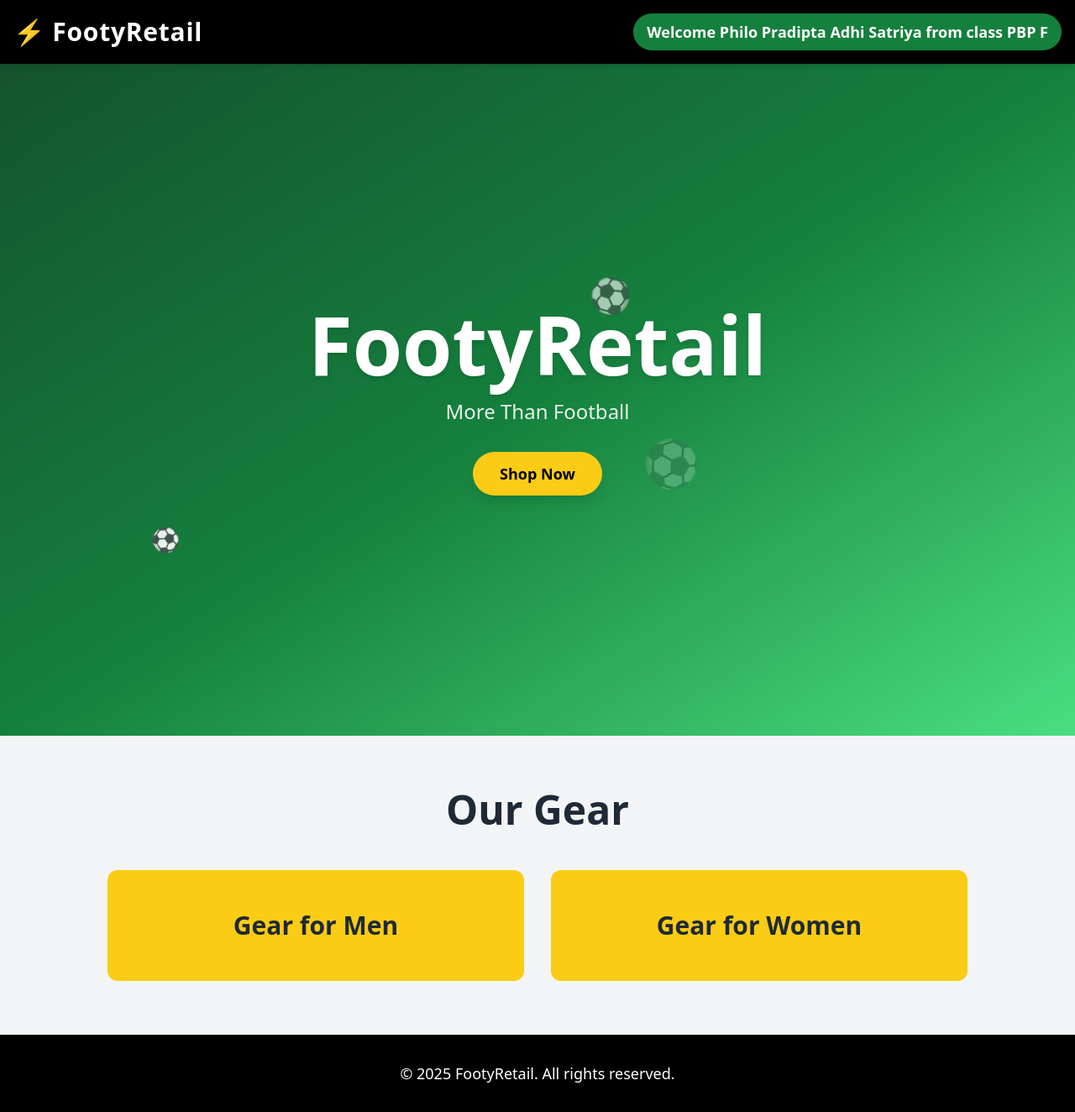
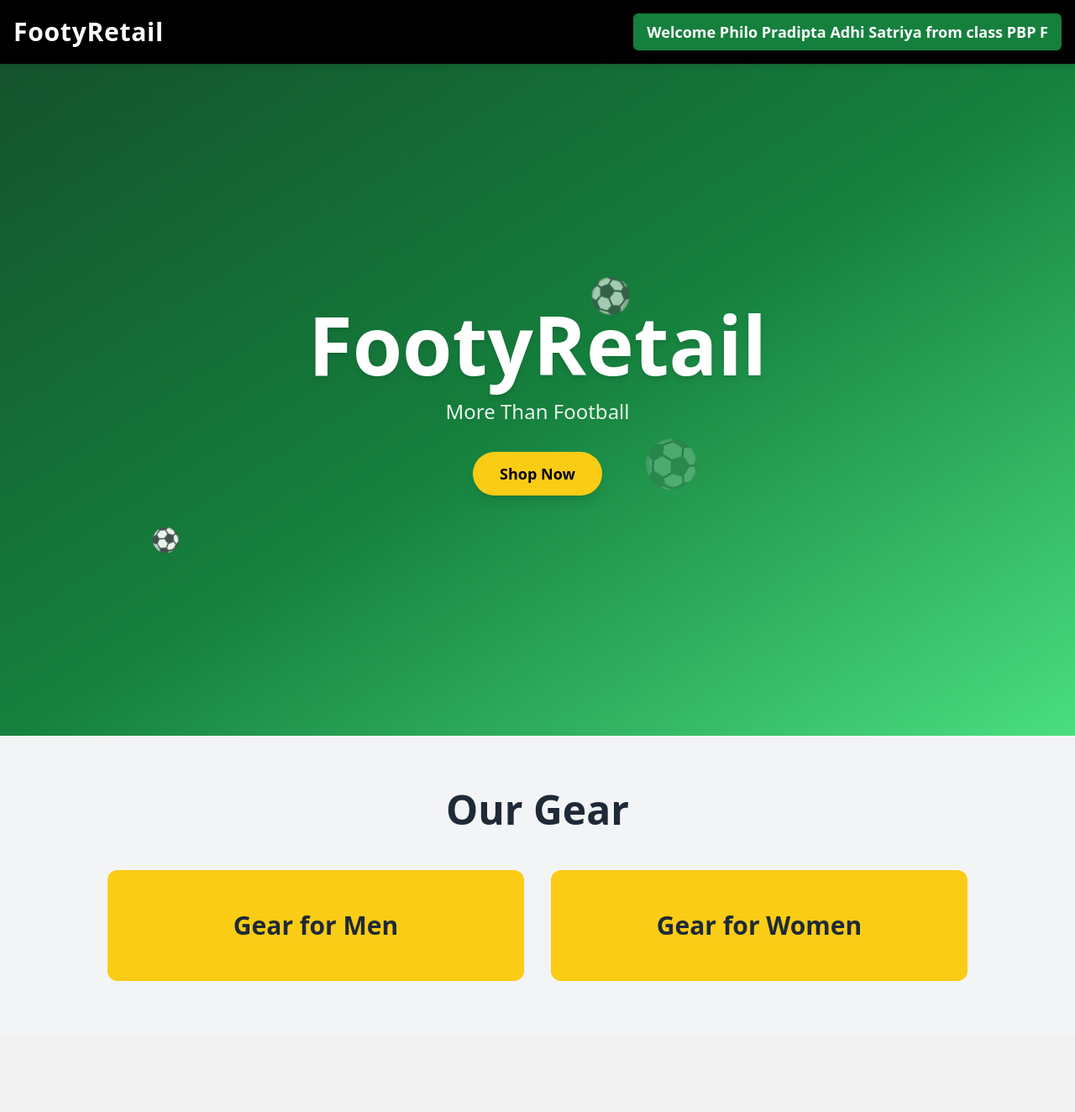
Before and after one commit to PhiloPAS/eshop-pbp, a Django app: page / in a window 1280 px wide. Shown: the whole page at 84% size. After the commit the page ends 1168 px from the top, so only its background shows below. Run offline with Django 5.2, Linux system fonts and the light colour scheme; some libraries are stand-ins or nearby versions.

Commit message:
Tugas Individu 1 done

```diff
--- a/main/templates/main.html
+++ b/main/templates/main.html
@@ -4,8 +4,9 @@
   <meta charset="UTF-8">
   <meta name="viewport" content="width=device-width, initial-scale=1.0">
   <script src="https://cdn.tailwindcss.com"></script>
-  <title>FootyRetail</title>
+  <title>{{ app_name }}</title>
   <style>
+    /* Animations */
     @keyframes shoot1 {
       0% { transform: translate(0,0) scale(0.5) rotate(0deg); opacity: 1; }
       100% { transform: translate(400px,-300px) scale(1.2) rotate(360deg); opacity: 0; }
@@ -23,19 +24,13 @@
       100% { transform: translate(-350px,200px) scale(1.2) rotate(-180deg); opacity: 0; }
     }
 
-    .ball {
-      position: absolute;
-      font-size: 3rem;
-      opacity: 0.9;
-    }
+    .ball { position: absolute; font-size: 3rem; opacity: 0.9; }
     .ball1 { top: 70%; left: 10%; animation: shoot1 6s linear infinite; }
     .ball2 { top: 80%; right: 10%; animation: shoot2 7s linear infinite 1s; }
     .ball3 { bottom: 10%; left: 50%; animation: shoot3 8s linear infinite 2s; }
     .ball4 { top: 20%; right: 30%; animation: shoot4 9s linear infinite 3s; }
 
-    .hover-transform {
-      transition: all 0.3s ease;
-    }
+    .hover-transform { transition: all 0.3s ease; }
     .hover-transform:hover {
       transform: scale(1.05);
       box-shadow: 0 10px 25px rgba(0, 0, 0, 0.2);
@@ -46,9 +41,9 @@
   <!-- Header -->
   <header class="bg-black sticky top-0 z-50 shadow-md">
     <nav class="text-white container mx-auto py-4 flex justify-between items-center px-4">
-      <a href="#" class="text-3xl font-extrabold tracking-wide">⚡ FootyRetail</a>
-      <div class="bg-green-700 px-4 py-2 rounded-full shadow text-lg font-semibold">
-        Welcome Philo Pradipta Adhi Satriya from class PBP F
+      <a href="#" class="text-3xl font-extrabold tracking-wide">{{ app_name }}</a>
+      <div class="bg-green-700 px-4 py-2 rounded-md shadow text-lg font-semibold">
+        Welcome {{ name }} from class {{ kelas }}
       </div>
     </nav>
   </header>
@@ -63,7 +58,7 @@
 
     <!-- Main Text -->
     <div class="text-center text-white px-4 relative z-10">
-      <h1 class="text-6xl lg:text-8xl font-extrabold drop-shadow-md">FootyRetail</h1>
+      <h1 class="text-6xl lg:text-8xl font-extrabold drop-shadow-md">{{ app_name }}</h1>
       <p class="text-xl lg:text-2xl mt-4 opacity-90">More Than Football</p>
       <button onclick="scrollToGear()"
         class="mt-8 bg-yellow-400 text-black px-8 py-3 rounded-full text-lg font-semibold hover:bg-red-500 hover:text-white transition-all duration-300 hover:scale-105 shadow-lg">
@@ -95,16 +90,9 @@
   <section id="products" class="bg-white py-20 hidden">
     <div class="container mx-auto px-4 text-center">
       <h2 id="products-title" class="text-4xl font-bold text-gray-800 mb-6"></h2>
-      <p class="text-lg text-gray-600">Product belum tersedia</p>
+      <p class="text-lg text-gray-600">Products coming soon!</p>
     </div>
   </section>
-
-  <!-- Footer -->
-  <footer class="bg-black text-white py-8">
-    <div class="container mx-auto px-4 text-center">
-      <p class="text-lg">&copy; 2025 FootyRetail. All rights reserved.</p>
-    </div>
-  </footer>
 
   <script>
     // Scroll to gear section
@@ -120,8 +108,7 @@
 
       if (type === 'men') {
         title.textContent = 'Gear for Men';
-      }
-      else {
+      } else {
         title.textContent = 'Gear for Women';
       }
 
--- a/main/views.py
+++ b/main/views.py
@@ -3,9 +3,9 @@ from django.shortcuts import render
 # Create your views here.
 def show_main(request):
     context = {
-        'npm' : '2406495426',
+        'app_name' : 'FootyRetail',
         'name': 'Philo Pradipta Adhi Satriya',
-        'class': 'PBP F'
+        'kelas': 'PBP F'
     }
 
     return render(request, "main.html", context)
```
Also changed, not shown: README.md (added).
